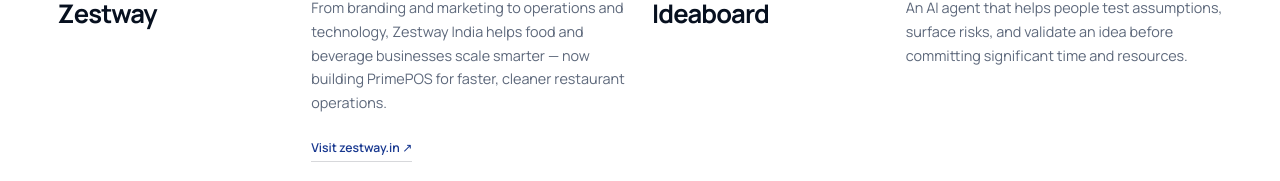
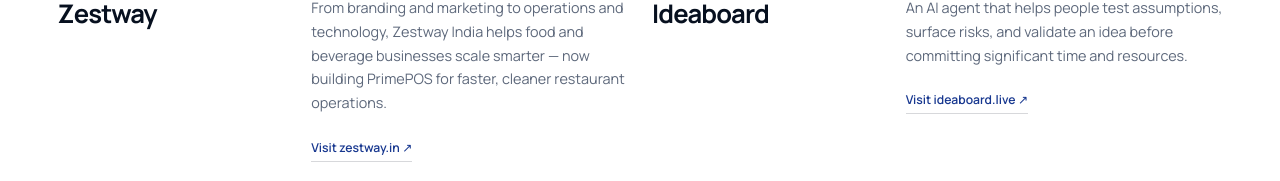
Before and after one commit to anupmedhi/Uinvolvex-website, a React (Vite) app: page / in a window 1280 px wide. Shown: the part 2580-2761 px from the top of the page. Built offline with nearby package versions, Linux system fonts and the light colour scheme.

Commit message:
Add Ideaboard website link

```diff
--- a/src/App.tsx
+++ b/src/App.tsx
@@ -31,6 +31,8 @@
     type: 'AI validation agent',
     description: 'An AI agent that helps people test assumptions, surface risks, and validate an idea before committing significant time and resources.',
     theme: 'ideaboard',
+    url: 'https://ideaboard.live/',
+    domain: 'ideaboard.live',
   },
   {
     name: 'Xline Studio',
```
